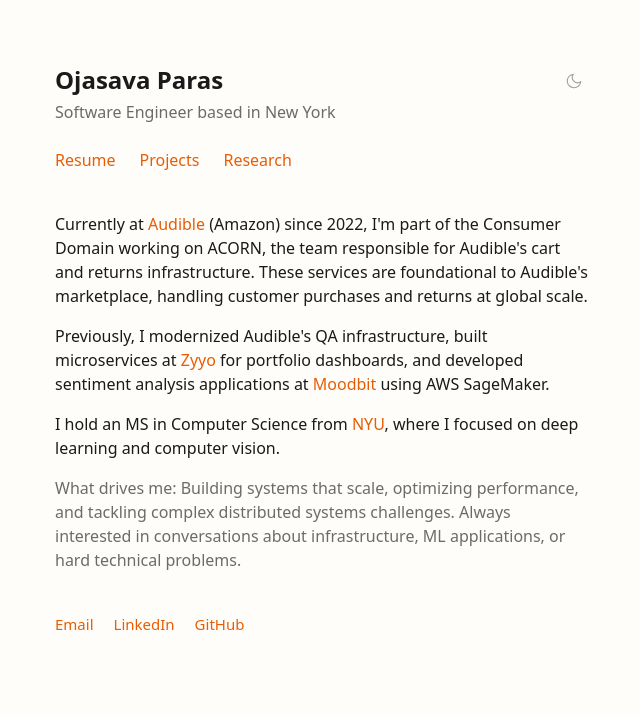
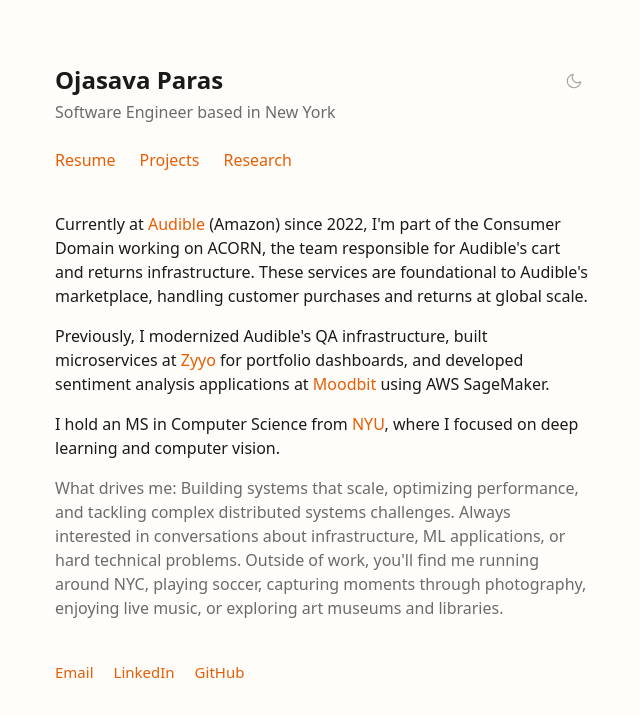
Before and after one commit to ojasavaparas/ojasavaparas.github.io, a Next.js app: page / in a window 1280 px wide. Shown: the top 716 px of the page, without its empty margins (317-957 px from the left). Built offline with nearby package versions, Linux system fonts and the light colour scheme.

Commit message:
Add personal interests to bio

```diff
--- a/src/app/page.tsx
+++ b/src/app/page.tsx
@@ -38,7 +38,7 @@
           I hold an MS in Computer Science from <a href="https://nyu.edu">NYU</a>, where I focused on deep learning and computer vision.
         </p>
         <p className="text-[var(--muted)]">
-          What drives me: Building systems that scale, optimizing performance, and tackling complex distributed systems challenges. Always interested in conversations about infrastructure, ML applications, or hard technical problems.
+          What drives me: Building systems that scale, optimizing performance, and tackling complex distributed systems challenges. Always interested in conversations about infrastructure, ML applications, or hard technical problems. Outside of work, you&apos;ll find me running around NYC, playing soccer, capturing moments through photography, enjoying live music, or exploring art museums and libraries.
         </p>
       </div>
 
```
